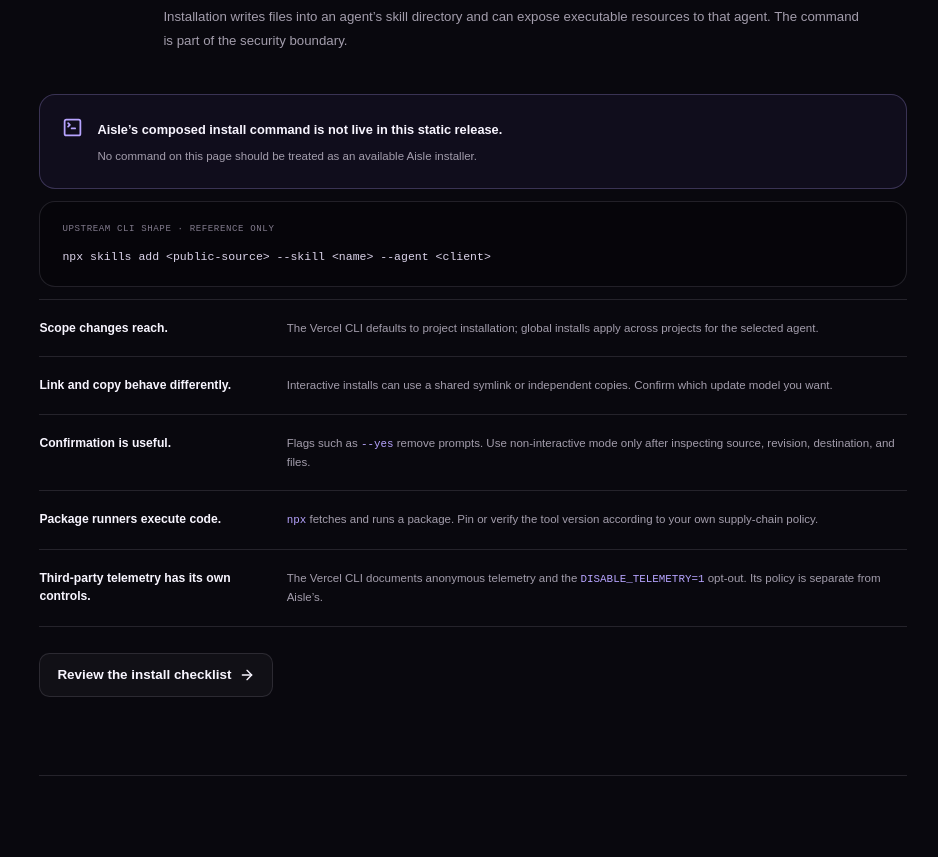
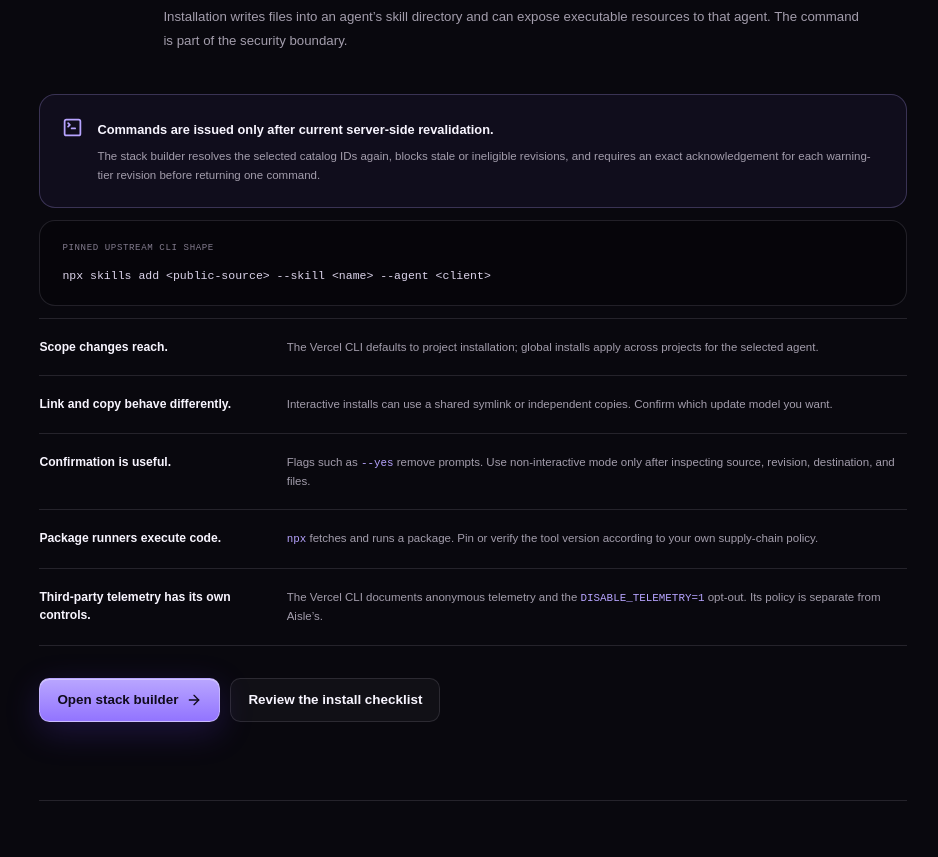
Before and after one commit to desync-organization/aisle, a Next.js app: page /docs in a window 1280 px wide. Shown: the part 3340-4197 px from the top of the page, without its empty margins (323-1261 px from the left). Built offline with nearby package versions, Linux system fonts and the light colour scheme; no server answers.

Commit message:
docs: point installation guidance to stack resolver

```diff
--- a/app/docs/page.tsx
+++ b/app/docs/page.tsx
@@ -250,12 +250,12 @@ export default function DocsPage() {
               <div className="install-status">
                 <TerminalSquare aria-hidden="true" size={21} />
                 <div>
-                  <strong>Aisle’s composed install command is not live in this static release.</strong>
-                  <p>No command on this page should be treated as an available Aisle installer.</p>
+                  <strong>Commands are issued only after current server-side revalidation.</strong>
+                  <p>The stack builder resolves the selected catalog IDs again, blocks stale or ineligible revisions, and requires an exact acknowledgement for each warning-tier revision before returning one command.</p>
                 </div>
               </div>
               <div className="install-reference">
-                <span>UPSTREAM CLI SHAPE · REFERENCE ONLY</span>
+                <span>PINNED UPSTREAM CLI SHAPE</span>
                 <code>npx skills add &lt;public-source&gt; --skill &lt;name&gt; --agent &lt;client&gt;</code>
               </div>
               <ul className="caveat-list">
@@ -280,9 +280,14 @@ export default function DocsPage() {
                   <span>The Vercel CLI documents anonymous telemetry and the <code>DISABLE_TELEMETRY=1</code> opt-out. Its policy is separate from Aisle’s.</span>
                 </li>
               </ul>
-              <ButtonLink href="/safety" variant="secondary">
-                Review the install checklist <ArrowRight aria-hidden="true" size={16} />
-              </ButtonLink>
+              <div className="editorial-hero__actions">
+                <ButtonLink href="/stack">
+                  Open stack builder <ArrowRight aria-hidden="true" size={16} />
+                </ButtonLink>
+                <ButtonLink href="/safety" variant="secondary">
+                  Review the install checklist
+                </ButtonLink>
+              </div>
             </section>
 
             <section className="docs-section" id="sources">
```
